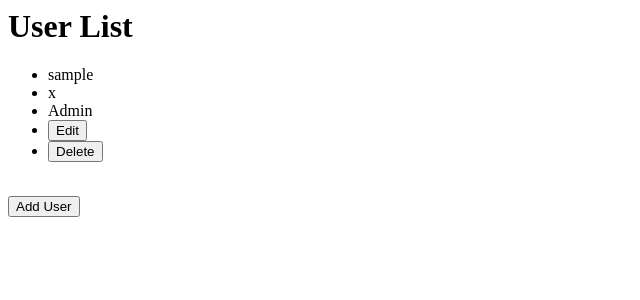
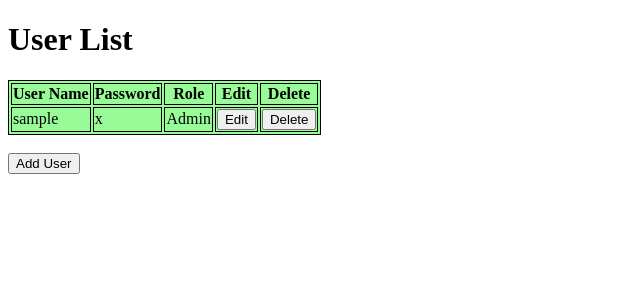
Before and after one commit to AbdulzaherAlsaqqa/AbdulzaherAlsaqqa.github.io, a PHP site: page / in a window 1280 px wide. Shown: the top 300 px of the page, without its empty margins (0-640 px from the left). Run offline with PHP 8.4, Linux system fonts and the light colour scheme; tables that the repository leaves empty or names only in its code hold one stand-in row (values such as "Sample post").

Commit message:
audate user_list

```diff
--- a/app/views/user_list.php
+++ b/app/views/user_list.php
@@ -1,14 +1,39 @@
+<!DOCTYPE html>
+<html>
+
+<head>
+    <meta charset="UTF-8">
+    <style>
+        table,
+        th,
+        td {
+            border: 1px solid black;
+            background-color: palegreen;
+            /* background-color: cyan; */
+        }
+    </style>
+</head>
 <title>User List</title>
 <h1>User List</h1>
 <!-- <?php var_dump($users); ?> -->
-<ul>
-    <?php foreach ($users as $user) { ?>
+<table><tr><th>User Name</th><th>Password</th><th>Role</th><th>Edit</th><th>Delete</th></tr>
+<?php foreach ($users as $user) { ?>
+        <tr>
+            <td><?= $user['username']; ?></td>
+            <td><?= $user['password']; ?></td>
+            <td><?= $user['role']=== 0 ?"normal":"Admin"; ?></td>
+            <td><a href="index.php?action=getUser&action=updateUser&id=<?php echo $user['id']; ?>"><button>Edit</button></a></td>
+            <td><a href="index.php?action=getUser&action=deleteUser&id=<?php echo $user['id']; ?>"><button>Delete</button></a></td>
+        </tr>
+    <?php }?>
+    </table>
+    <!-- <ul>
         <li><?= $user['username']; ?></li>
         <li><?= $user['password']; ?></li>
         <li><?= $user['role']=== 0 ?"normal":"Admin"; ?></li>
         <li><a href="index.php?action=getUser&action=updateUser&id=<?php echo $user['id']; ?>"><button>Edit</button></a></li>
         <li><a href="index.php?action=getUser&action=deleteUser&id=<?php echo $user['id']; ?>"><button>Delete</button></a></li>
-    <?php } ?>
-</ul>
+
+</ul> -->
 <br>
 <a href="index.php?action=addUser"><button>Add User</button></a>
```
